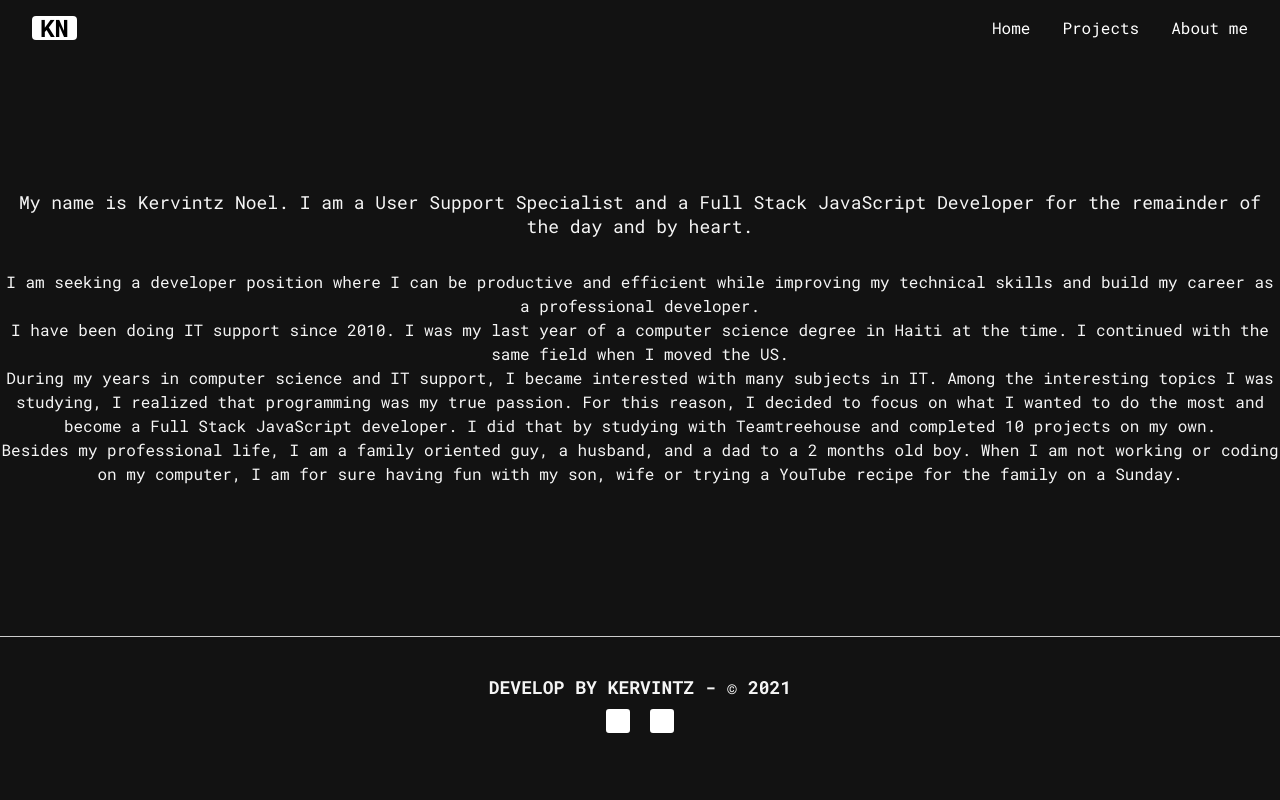
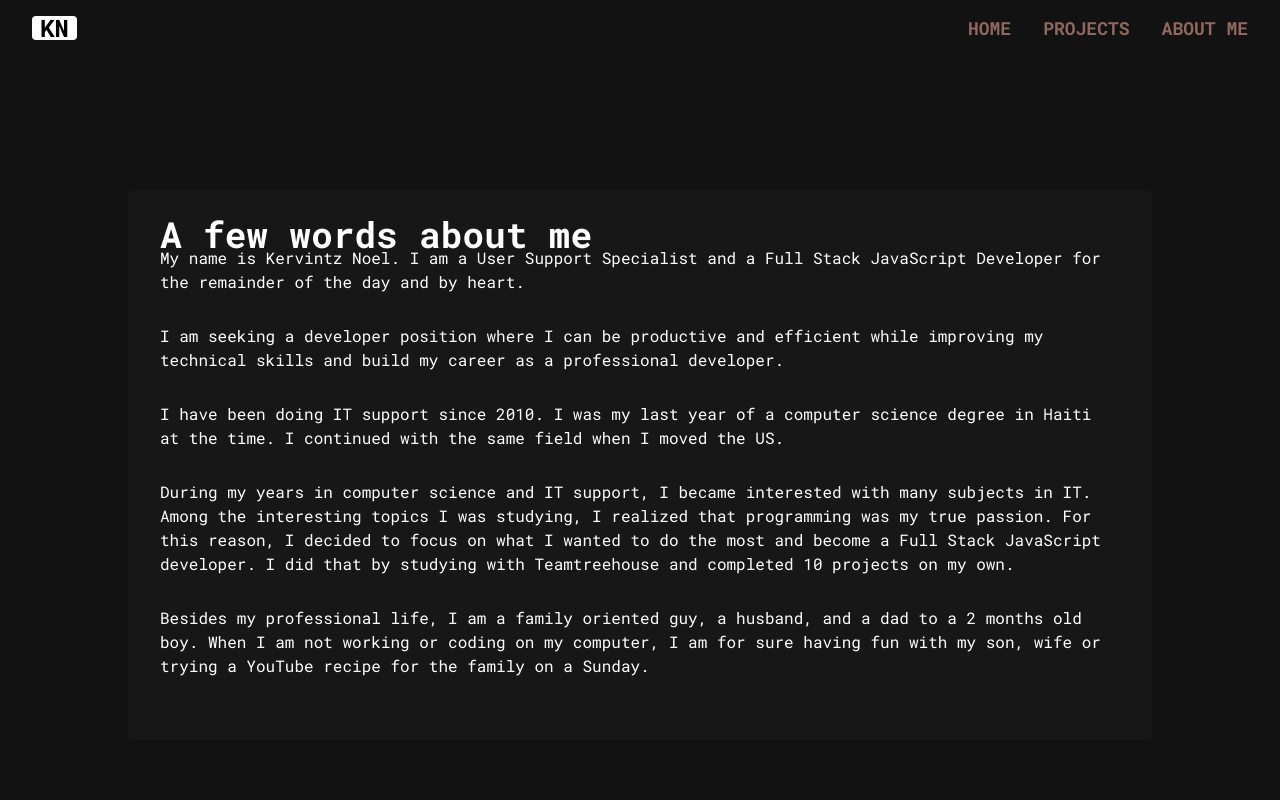
Before and after one commit to kervcode/kervintznoel.com, a React (Create React App) app: page /about in a window 1280 px wide. Shown: the top 800 px of the page. Built offline with nearby package versions, Linux system fonts and the light colour scheme.

Commit message:
styling about styles

```diff
--- a/src/components/About.js
+++ b/src/components/About.js
@@ -1,4 +1,5 @@
 import React from 'react';
+import './about.style.css'
 import profile_picture from '../images/profile_picture.png';
 import * as Icons from '@material-ui/icons';
 import {FaJs, FaReact, FaNodeJs} from 'react-icons/fa';
@@ -8,7 +9,13 @@ import { Link} from 'react-router-dom';
 function About() {
     return (
       <div className="container">
-        <p className="pitch">
+        <h1>A few words about me</h1>
+        <div>
+          <div className="about_images">
+
+          </div>
+          <div className="about_text">
+              <p>
                 My name is Kervintz Noel. I am a User Support Specialist and a Full Stack JavaScript Developer for the remainder of the day and by heart.
               </p>
               <p>
@@ -24,6 +31,8 @@ function About() {
                 Besides my professional life, I am a family oriented guy, a husband, and a dad to a 2 months old boy. When I am not working or coding on my computer, I am for sure having fun with my son, wife or trying a YouTube recipe for the family on a Sunday.
               </p>
           </div>
+        </div>
+      </div>
     )
 }
 
--- a/src/components/about.style.css
+++ b/src/components/about.style.css
@@ -1,4 +1,4 @@
-.containter {
+.container {
   width: 80%;
   margin: 40px auto;
   flex-direction: row;
@@ -6,4 +6,9 @@
   border-radius: 5px;
   padding: 32px;
   color: white;
+  text-align: left;
 }
+
+.container p {
+  margin-bottom: 30px;
+}
--- a/src/components/hero.style.css
+++ b/src/components/hero.style.css
@@ -2,8 +2,9 @@
   padding: 0 0 150px 0;
 } */
 
-.my_title {
-  margin-bottom: 150px;
+.info_text_heading {
+  /* margin-bottom: 150px; */
+  color: #906860;
 }
 
 .hero {
--- a/src/components/menu.styles.css
+++ b/src/components/menu.styles.css
@@ -13,6 +13,9 @@
 }
 
 .list {
+  font-size: 18px;
+  font-weight: 800;
+  text-transform: uppercase;
   list-style-type: none;
   display: flex;
   position: absolute;
@@ -20,9 +23,14 @@
 }
 
 .list a {
-  color: #fff;
+  color: #906860;
   text-decoration: none;
   padding-left: 32px;
+}
+
+.list a:hover {
+  font-size: 19px;
+  color: #fff;
 }
 
 .burger {
```
Lines whose indentation alone changed are shown as unchanged.
